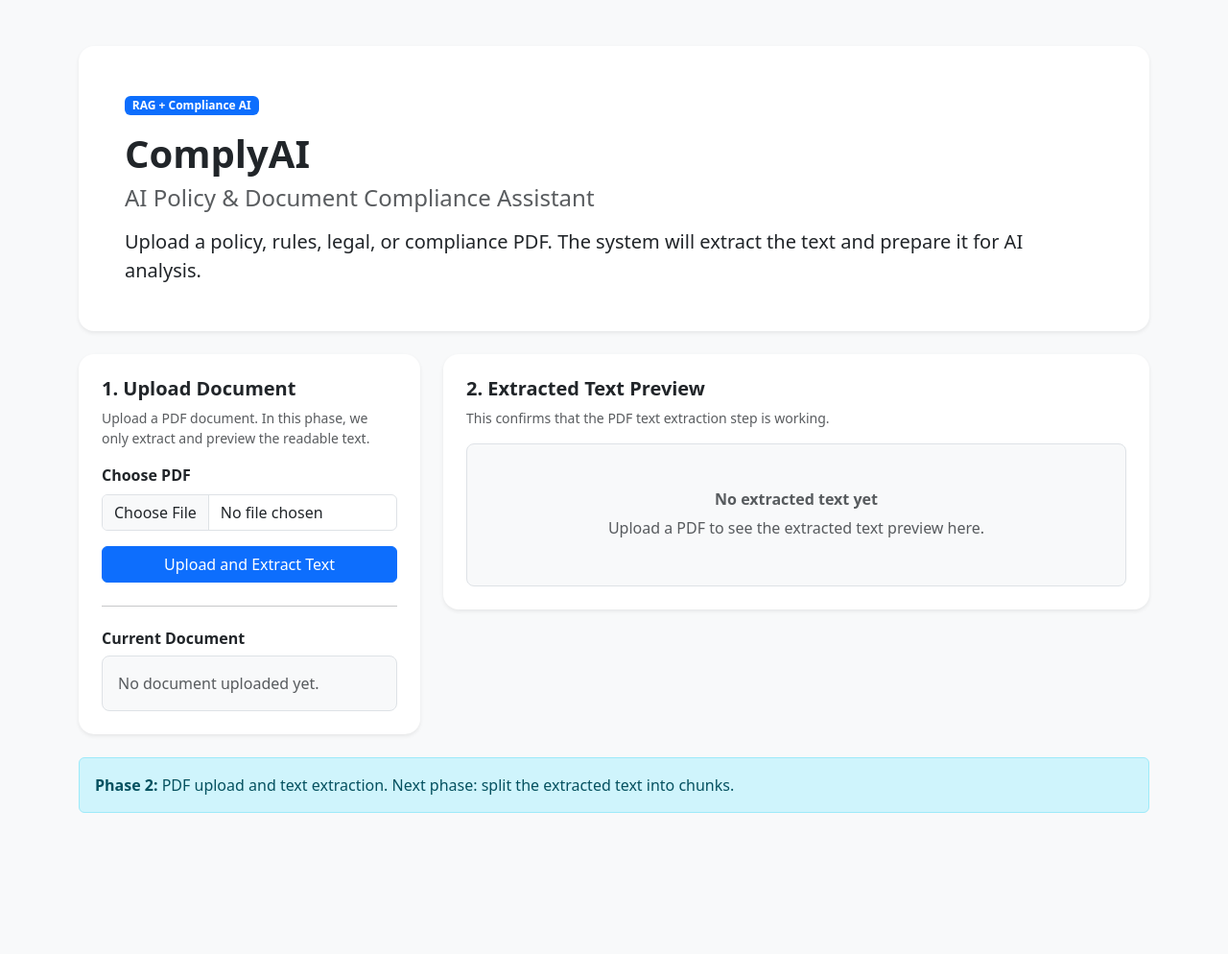
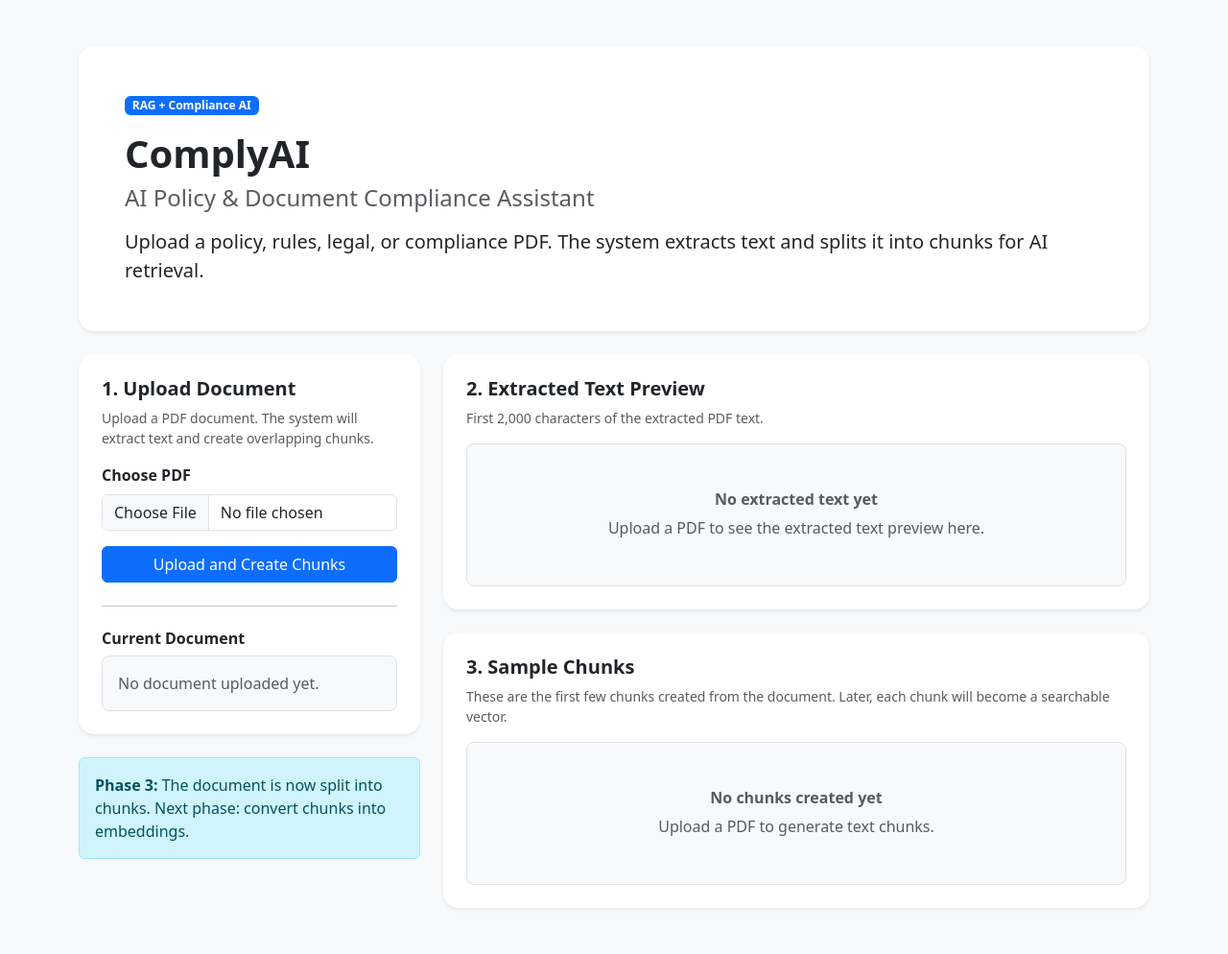
Before and after one commit to YOOSUF-HUB/complyai-policy-assistant, a FastAPI app: page / in a window 1280 px wide. Shown: the whole page at 96% size. Before the commit the page ends 847 px from the top, so only its background shows below. Run offline with FastAPI, Linux system fonts and the light colour scheme.

Commit message:
feat: add text chunking

```diff
--- a/app/main.py
+++ b/app/main.py
@@ -7,6 +7,7 @@ from fastapi.responses import HTMLResponse
 from fastapi.templating import Jinja2Templates
 
 from app.pdf_reader import extract_text_from_pdf
+from app.text_splitter import split_text_into_chunks
 
 
 app = FastAPI(title="ComplyAI - AI Policy Compliance Assistant")
@@ -21,7 +22,8 @@ UPLOAD_DIR.mkdir(exist_ok=True)
 
 CURRENT_DOCUMENT = {
     "filename": None,
-    "text": None
+    "text": None,
+    "chunks": []
 }
 
 
@@ -30,7 +32,9 @@ def render_home(
     filename=None,
     text_preview=None,
     message=None,
-    error=None
+    error=None,
+    chunk_count=0,
+    sample_chunks=None
 ):
     """
     Reusable function to render the homepage.
@@ -44,7 +48,9 @@ def render_home(
             "filename": filename,
             "text_preview": text_preview,
             "message": message,
-            "error": error
+            "error": error,
+            "chunk_count": chunk_count,
+            "sample_chunks": sample_chunks or []
         }
     )
 
@@ -53,14 +59,17 @@ def render_home(
 async def home(request: Request):
     return render_home(
         request=request,
-        filename=CURRENT_DOCUMENT["filename"]
+        filename=CURRENT_DOCUMENT["filename"],
+        chunk_count=len(CURRENT_DOCUMENT["chunks"]),
+        sample_chunks=CURRENT_DOCUMENT["chunks"][:3]
     )
 
 
 @app.post("/upload", response_class=HTMLResponse)
 async def upload_pdf(request: Request, file: UploadFile = File(...)):
     """
-    Handle PDF upload, save it, extract text, and display preview.
+    Handle PDF upload, save it, extract text, split text into chunks,
+    and display preview.
     """
 
     try:
@@ -85,14 +94,23 @@ async def upload_pdf(request: Request, file: UploadFile = File(...)):
                 error="PDF uploaded, but no readable text was found."
             )
 
+        chunks = split_text_into_chunks(
+            text=extracted_text,
+            chunk_size=900,
+            overlap=150
+        )
+
         CURRENT_DOCUMENT["filename"] = file.filename
         CURRENT_DOCUMENT["text"] = extracted_text
+        CURRENT_DOCUMENT["chunks"] = chunks
 
         return render_home(
             request=request,
             filename=file.filename,
             text_preview=extracted_text[:2000],
-            message="PDF uploaded and text extracted successfully."
+            message="PDF uploaded, text extracted, and chunks created successfully.",
+            chunk_count=len(chunks),
+            sample_chunks=chunks[:3]
         )
 
     except Exception as error:
--- a/templates/index.html
+++ b/templates/index.html
@@ -23,7 +23,7 @@
             <h4 class="text-muted mb-3">{{ subtitle }}</h4>
 
             <p class="lead mb-0">
-                Upload a policy, rules, legal, or compliance PDF. The system will extract the text and prepare it for AI analysis.
+                Upload a policy, rules, legal, or compliance PDF. The system extracts text and splits it into chunks for AI retrieval.
             </p>
         </div>
     </div>
@@ -38,7 +38,7 @@
                     <h5 class="fw-bold mb-2">1. Upload Document</h5>
 
                     <p class="text-muted small">
-                        Upload a PDF document. In this phase, we only extract and preview the readable text.
+                        Upload a PDF document. The system will extract text and create overlapping chunks.
                     </p>
 
                     {% if message %}
@@ -67,7 +67,7 @@
                         </div>
 
                         <button type="submit" class="btn btn-primary w-100">
-                            Upload and Extract Text
+                            Upload and Create Chunks
                         </button>
 
                     </form>
@@ -77,9 +77,14 @@
                     <h6 class="fw-bold">Current Document</h6>
 
                     {% if filename %}
-                        <div class="border rounded-3 p-3 bg-light">
+                        <div class="border rounded-3 p-3 bg-light mb-3">
                             <small class="text-muted d-block mb-1">Filename</small>
                             <strong>{{ filename }}</strong>
+                        </div>
+
+                        <div class="border rounded-3 p-3 bg-light">
+                            <small class="text-muted d-block mb-1">Chunks Created</small>
+                            <strong>{{ chunk_count }}</strong>
                         </div>
                     {% else %}
                         <div class="border rounded-3 p-3 bg-light text-muted">
@@ -89,23 +94,28 @@
 
                 </div>
             </div>
+
+            <div class="alert alert-info mt-4">
+                <strong>Phase 3:</strong> The document is now split into chunks. Next phase: convert chunks into embeddings.
+            </div>
         </div>
 
         <!-- Right Panel -->
         <div class="col-lg-8">
-            <div class="card border-0 shadow-sm rounded-4">
+
+            <div class="card border-0 shadow-sm rounded-4 mb-4">
                 <div class="card-body p-4">
 
                     <h5 class="fw-bold mb-2">2. Extracted Text Preview</h5>
 
                     <p class="text-muted small">
-                        This confirms that the PDF text extraction step is working.
+                        First 2,000 characters of the extracted PDF text.
                     </p>
 
                     {% if text_preview %}
                         <div
                             class="border rounded-3 p-3 bg-dark text-light"
-                            style="white-space: pre-wrap; max-height: 500px; overflow-y: auto; font-size: 14px; line-height: 1.7;"
+                            style="white-space: pre-wrap; max-height: 350px; overflow-y: auto; font-size: 14px; line-height: 1.7;"
                         >{{ text_preview }}</div>
                     {% else %}
                         <div class="border rounded-3 p-5 bg-light text-center text-muted">
@@ -118,13 +128,43 @@
 
                 </div>
             </div>
+
+            <div class="card border-0 shadow-sm rounded-4">
+                <div class="card-body p-4">
+
+                    <h5 class="fw-bold mb-2">3. Sample Chunks</h5>
+
+                    <p class="text-muted small">
+                        These are the first few chunks created from the document. Later, each chunk will become a searchable vector.
+                    </p>
+
+                    {% if sample_chunks %}
+                        {% for chunk in sample_chunks %}
+                            <div class="border rounded-3 p-3 bg-white mb-3">
+                                <div class="d-flex justify-content-between align-items-center mb-2">
+                                    <strong>Chunk {{ loop.index }}</strong>
+                                    <span class="badge text-bg-secondary">{{ chunk|length }} chars</span>
+                                </div>
+
+                                <div style="white-space: pre-wrap; font-size: 14px; line-height: 1.7;">
+                                    {{ chunk }}
+                                </div>
+                            </div>
+                        {% endfor %}
+                    {% else %}
+                        <div class="border rounded-3 p-5 bg-light text-center text-muted">
+                            <h6 class="fw-bold">No chunks created yet</h6>
+                            <p class="mb-0">
+                                Upload a PDF to generate text chunks.
+                            </p>
+                        </div>
+                    {% endif %}
+
+                </div>
+            </div>
+
         </div>
 
-    </div>
-
-    <!-- Phase Notes -->
-    <div class="alert alert-info mt-4">
-        <strong>Phase 2:</strong> PDF upload and text extraction. Next phase: split the extracted text into chunks.
     </div>
 
 </div>
```
Also changed, not shown: app/text_splitter.py (+32 -0 lines).
